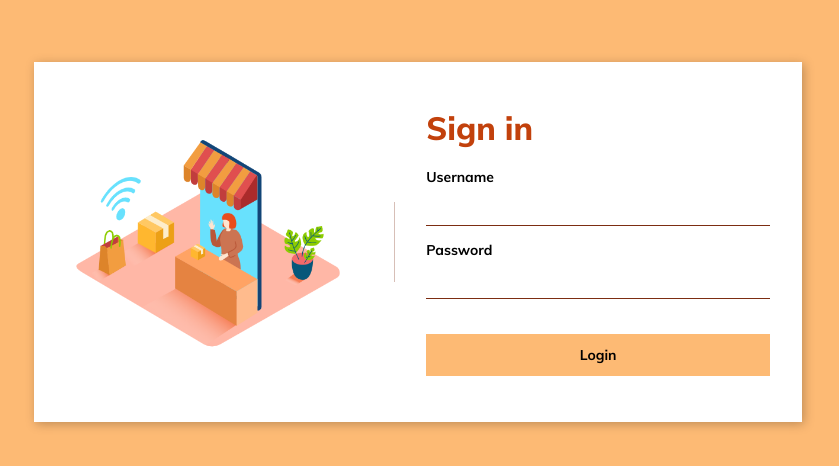
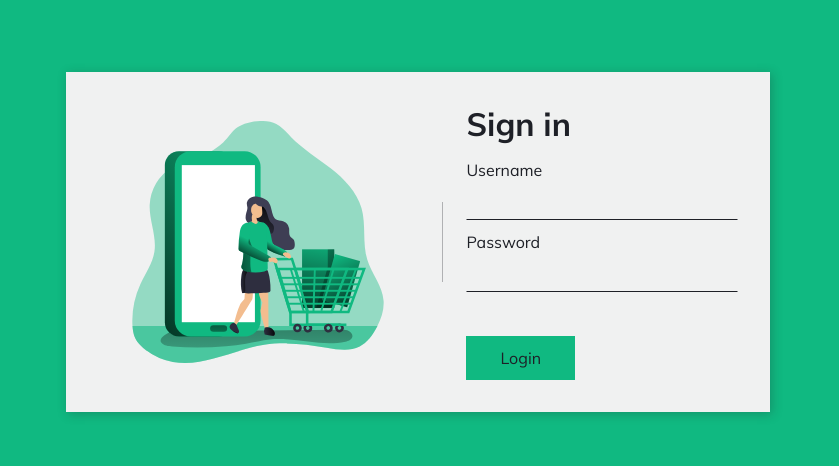
Before and after one commit to zahrahkm/store-manager, a Vue app: page /login in a window 1280 px wide. Shown: the part 158-624 px from the top of the page, without its empty margins (222-1061 px from the left). Built offline with nearby package versions, Linux system fonts and the light colour scheme.

Commit message:
color palette applied

```diff
--- a/src/App.vue
+++ b/src/App.vue
@@ -2,6 +2,7 @@
   <router-view />
 </template>
 <style lang="scss">
+@import "./assets/scss/_variables.scss";
 @font-face {
   font-family: Mulish;
   src: url("./assets/fonts/Mulish-VariableFont_wght.ttf") format("truetype");
@@ -12,6 +13,7 @@
   padding: 0;
   box-sizing: border-box;
   font-family: Mulish, sans-serif;
+  color: $dark-shades;
 }
 #app {
   -webkit-font-smoothing: antialiased;
--- a/src/views/Login.vue
+++ b/src/views/Login.vue
@@ -1,7 +1,7 @@
 <template>
   <div class="login">
     <div class="container">
-      <img src="../assets/images/online-store.png" alt="online-store" />
+      <img src="../assets/images/online-shopping.svg" alt="online-store" />
       <div class="seperator"></div>
       <form>
         <h1>Sign in</h1>
@@ -28,15 +28,16 @@ export default defineComponent({
 });
 </script>
 
-<style scoped>
+<style lang="scss" scoped>
+@import "../assets/scss/_variables.scss";
 .login {
-  background-color: #fdba74;
+  background-color: $main;
   min-height: 100vh;
   padding: 1rem;
 }
 .container {
-  background-color: white;
-  box-shadow: 2px 2px 10px rgba(0, 0, 0, 0.25);
+  background-color: $light-shades;
+  box-shadow: 2px 2px 10px rgba($dark-shades, 0.25);
   width: 100%;
   padding: 2rem;
   display: flex;
@@ -49,52 +50,49 @@ export default defineComponent({
 .seperator {
   height: 1px;
   width: 25%;
-  background-color: rgba(124, 44, 18, 0.3);
+  background-color: rgba($dark-shades, 0.3);
+  margin: 1.5rem;
 }
 form {
   width: 100%;
   display: flex;
   flex-direction: column;
-  margin-top: 1rem;
 }
 form h1 {
   text-align: center;
-  margin-bottom: 10px;
-  color: #c2410c;
-  font-weight: 800;
+  margin-bottom: 1rem;
 }
 .form-control {
-  font-size: 14px;
-  margin-top: 10px;
   display: flex;
   flex-direction: column;
+  margin-bottom: 0.75rem;
 }
 .form-control label {
-  font-weight: bold;
+  margin-bottom: 0.25rem;
 }
 .form-control input {
-  font-size: 14px;
-  border: none;
-  border-bottom: 1px solid #7c2d12;
-  padding: 8px;
-  margin: 5px 0;
+  font-size: 0.875rem;
+  border: 1px solid transparent;
+  background: transparent;
+  border-bottom: 1px solid $dark-shades;
+  padding: 0.5rem;
+  outline: none;
 }
 .form-control input:focus {
-  outline: none;
-  border: 1px solid #7c2d12;
+  border: 1px solid $dark-shades;
 }
 form button {
-  font-size: 14px;
-  font-weight: bold;
+  outline: none;
+  font-size: 1rem;
   border: none;
-  background-color: #fdba74;
-  padding: 12px;
-  margin-top: 30px;
+  background-color: $main;
+  padding: 0.75rem;
+  margin-top: 2rem;
   cursor: pointer;
   transition-duration: 0.1s;
 }
 form button:hover {
-  background-color: #fed7aa;
+  background-color: rgba($main, 0.8);
 }
 
 @media (min-width: 640px) {
@@ -112,23 +110,23 @@ form button:hover {
     flex-direction: row;
   }
   .container img {
-    width: 42%;
+    width: 50%;
   }
-  form {
-    margin-top: 0;
+  .seperator {
+    height: 5rem;
+    width: 1px;
+    margin: 1.5rem;
   }
   form h1 {
     text-align: left;
   }
-  .seperator {
-    height: 5rem;
-    width: 1px;
-    margin: 0 2rem;
+  form button {
+    width: 40%;
   }
 }
 @media (min-width: 1280px) {
   .login {
-    padding: 4rem 16rem;
+    padding: 4rem 18rem;
   }
 }
 </style>
```
Also changed, not shown: src/assets/images/online-shopping.svg (added), src/assets/images/online-store.png (deleted).
